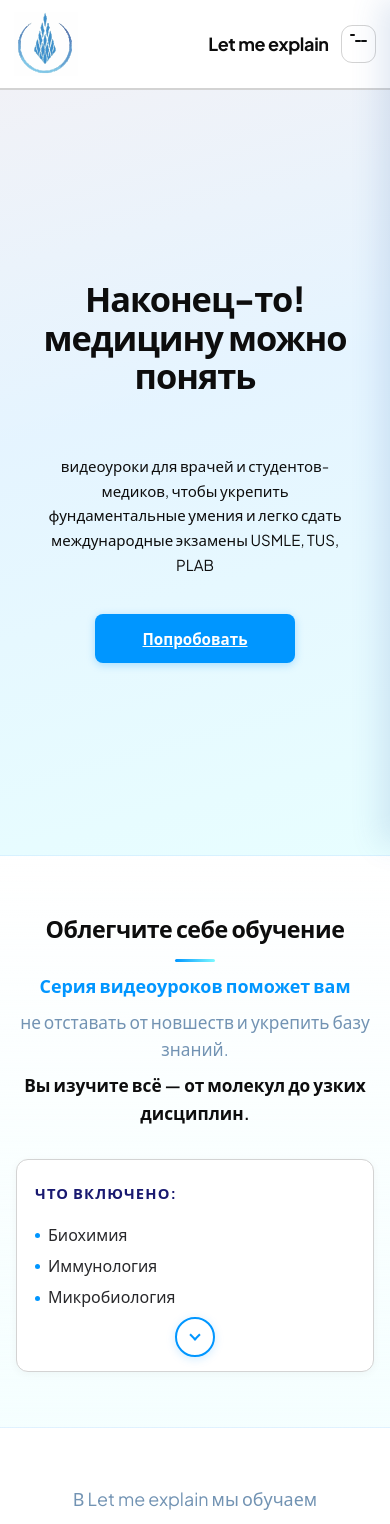
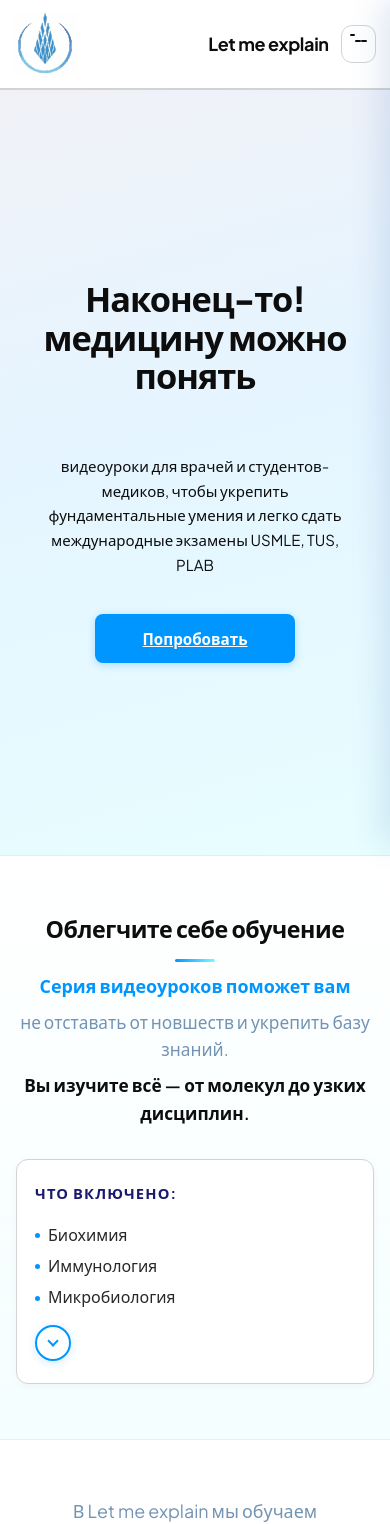
Before and after one commit to isan228/lemeexp, a React (Vite) app in the folder frontend/: page / in a window 390 px wide. Shown: the top 1524 px of the page. Built offline with nearby package versions, Linux system fonts and the light colour scheme.

Commit message:
chore: deploy 2026-06-20T01-31

```diff
--- a/frontend/src/pages/LandingPage.jsx
+++ b/frontend/src/pages/LandingPage.jsx
@@ -274,6 +274,13 @@ export default function LandingPage() {
                   <li key={subject}>{subject}</li>
                 ))}
               </ul>
+              <button
+                type="button"
+                className="landing-curriculum-expand-btn"
+                aria-expanded={curriculumExpanded}
+                aria-label={curriculumExpanded ? "Свернуть список" : "Показать весь список"}
+                onClick={() => setCurriculumExpanded((v) => !v)}
+              />
             </div>
             <div className="landing-curriculum-block landing-curriculum-block-systems">
               <h3 className="landing-curriculum-heading">Внутри систем:</h3>
@@ -283,13 +290,6 @@ export default function LandingPage() {
                 ))}
               </ul>
             </div>
-            <button
-              type="button"
-              className="landing-curriculum-expand-btn"
-              aria-expanded={curriculumExpanded}
-              aria-label={curriculumExpanded ? "Свернуть список" : "Показать весь список"}
-              onClick={() => setCurriculumExpanded((v) => !v)}
-            />
           </div>
         </section>
 
--- a/frontend/src/styles/landing-ui.css
+++ b/frontend/src/styles/landing-ui.css
@@ -411,19 +411,17 @@
 
 .landing-marketing .landing-curriculum-expand-btn {
   display: none;
-  position: absolute;
-  bottom: 14px;
-  left: 50%;
-  transform: translateX(-50%);
-  width: 40px;
-  height: 40px;
+  position: relative;
+  width: 36px;
+  height: 36px;
   padding: 0;
-  margin: 0;
+  margin: 12px 0 0;
   border: 2px solid var(--lp-blue);
   border-radius: 50%;
   background: var(--lp-white);
   color: var(--lp-blue);
   cursor: pointer;
+  flex-shrink: 0;
   transition: background 0.15s ease, border-color 0.15s ease, box-shadow 0.15s ease;
   box-shadow: 0 2px 10px rgba(0, 150, 255, 0.18);
 }
@@ -455,7 +453,7 @@
 }
 
 .landing-marketing .landing-curriculum-expand-btn:active {
-  transform: translateX(-50%) scale(0.96);
+  transform: scale(0.96);
 }
 
 /* —— About & benefits —— */
@@ -847,7 +845,7 @@ a.nav-muted:hover {
   .landing-curriculum-lists {
     grid-template-columns: 1fr;
     gap: 24px;
-    padding: 22px 18px 58px;
+    padding: 22px 18px;
   }
 
   .landing-curriculum-list {
```
